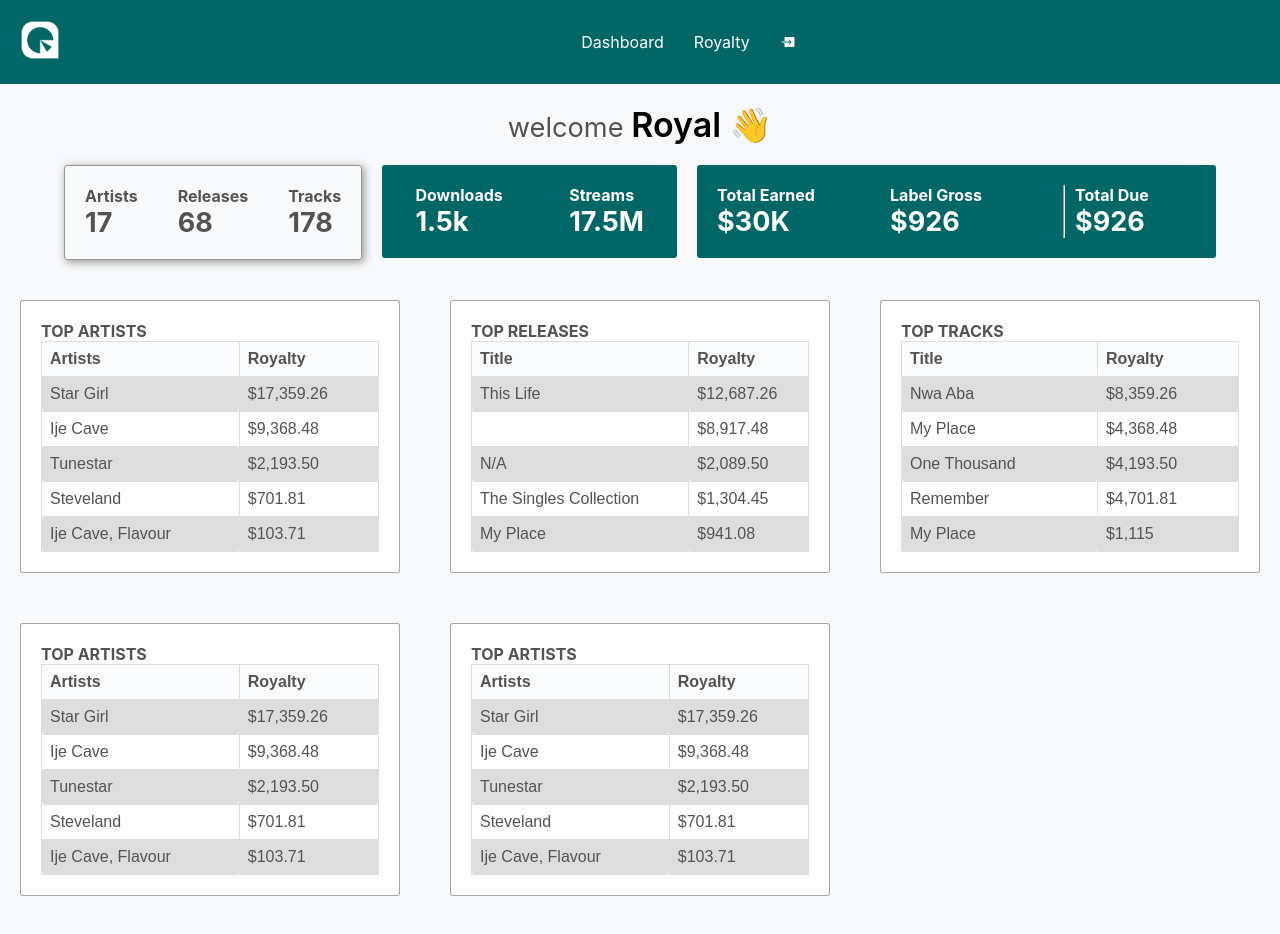
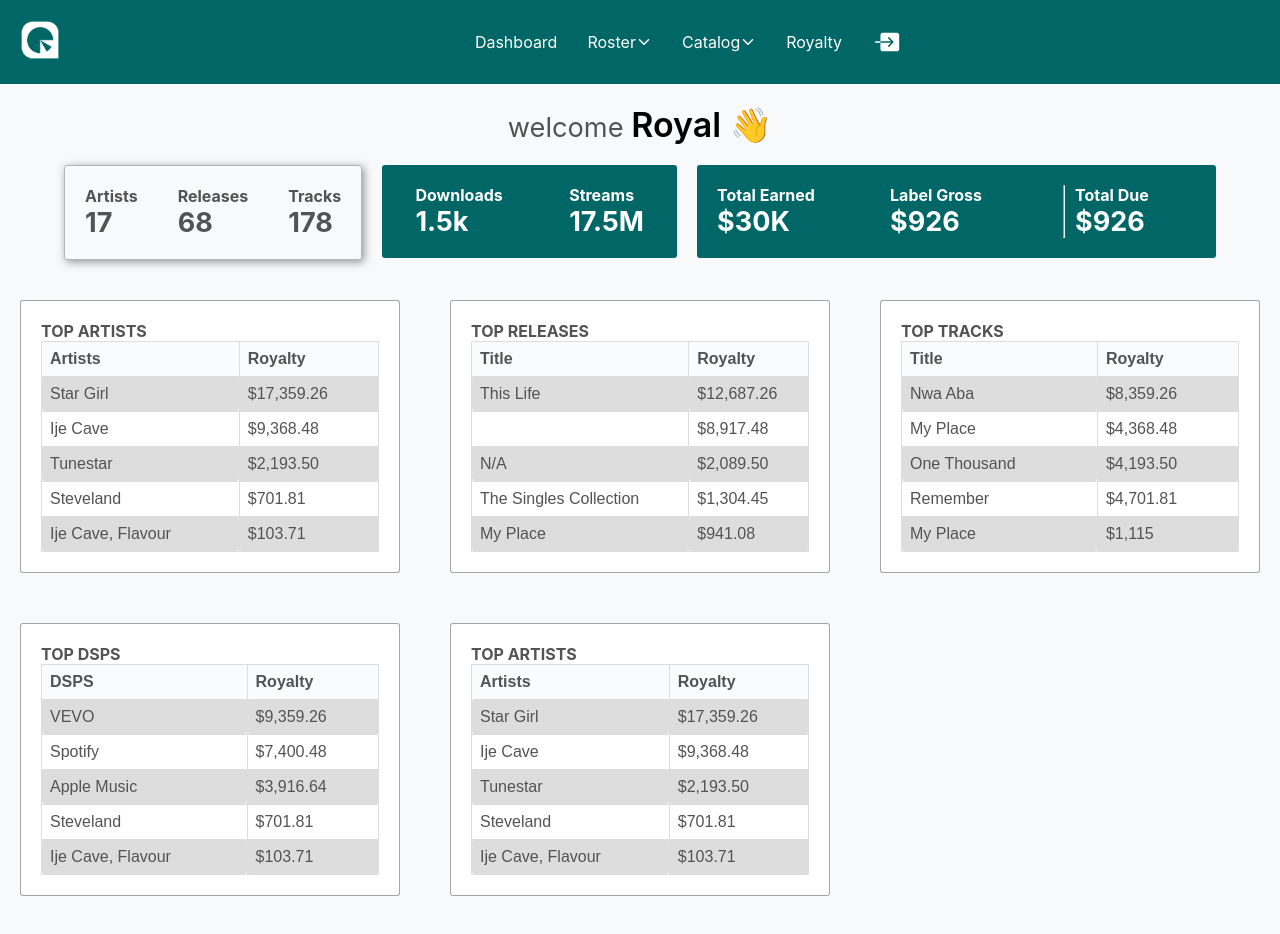
Before and after one commit to izzylogo/instructor_ese, a React (Create React App) app: page / in a window 1280 px wide. Built offline with nearby package versions, Linux system fonts and the light colour scheme.

Commit message:
Feat:remaining the bar chart

```diff
--- a/src/components/Navbar/Navbar.css
+++ b/src/components/Navbar/Navbar.css
@@ -48,13 +48,58 @@ a {
     color: white;
 }
 
-.menu ul li:nth-child(3){
+.menu ul li{
+    transition: 0.5s ease;
+    cursor: pointer;
+    display: flex;
+    align-items: center;
+    justify-content: center;
+}
+
+.menu ul li:nth-child(5){
     display: flex;
     align-items: center;
 }
 
+
+.menu ul li:hover{
+    color: rgba(230, 157, 21, 0.855);
+}
+
 .icon{
     display: none;
+}
+
+.li_icon{
+    color: white;
+}
+
+.droping1, .droping2{
+    background-color: white;
+    position: absolute;
+    color: #535353;
+    top: 80%;
+    padding: 20px;
+    display: none;
+    transition: .9s cubic-bezier(0.075, 0.82, 0.165, 1);
+    /* font-weight: 300 !important; */
+}
+
+.droping1 p, .droping2 p {
+    font-weight: 400;
+    padding-bottom: 10px;
+}
+
+.droping2{
+    left: 55%;
+}
+
+.roster:hover .droping1{
+    display: block;
+}
+
+.catalog:hover .droping2 {
+    display: block;
 }
 
 .mobile{
--- a/src/components/Navbar/Navbar.jsx
+++ b/src/components/Navbar/Navbar.jsx
@@ -31,10 +31,24 @@ export const Navbar = () => {
                 {/*  */}
                 <div className="menu">
                     <ul>
-                        <li>Dashboard</li>
+                        <li>Dashboard </li>
+                        <li className='roster'>Roster
+                            <IoIosArrowDown/>
+                            <div className="droping1">
+                                <p>Create User</p>
+                                <p>Create Artist</p>
+                            </div>
+                        </li>
+                        <li className='catalog'>Catalog
+                            <IoIosArrowDown/>
+                            <div className="droping2">
+                                <p>Create Track</p>
+                                <p>Create Release</p>
+                            </div>
+                        </li>
                         <li>Royalty</li>
                         <li>
-                            <IoIosExit color='white'/>
+                            <IoIosExit className='li_icon' size={30}/>
                         </li>
                     </ul>
                 </div>
--- a/src/components/Tabs/Tabs.jsx
+++ b/src/components/Tabs/Tabs.jsx
@@ -51,15 +51,15 @@ const Tabs = () => {
             money5={"$1,115"}
         />
         <Tab
-        head={"TOP ARTISTS"}
-            tit1={"Artists"}
+        head={"TOP DSPS"}
+            tit1={"DSPS"}
             tit2={"Royalty"}
-            name1={"Star Girl"}
-            money1={"$17,359.26"}
-            name2={"Ije Cave"}
-            money2={"$9,368.48"}
-            name3={"Tunestar"}
-            money3={"$2,193.50"}
+            name1={"VEVO"}
+            money1={"$9,359.26"}
+            name2={"Spotify"}
+            money2={"$7,400.48"}
+            name3={"Apple Music"}
+            money3={"$3,916.64"}
             name4={"Steveland"}
             money4={"$701.81"}
             name5={"Ije Cave, Flavour"}
--- a/src/components/Welcome/Welcome.css
+++ b/src/components/Welcome/Welcome.css
@@ -28,7 +28,7 @@ small {
 
 .box_1{
     box-shadow: 2px 2px 8px rgba(58, 58, 58, 0.543);
-    border: 1px solid #53535396;
+    border: 1px solid #73737381;
     display: flex;
     align-items: center;
     justify-content: space-around;
```
